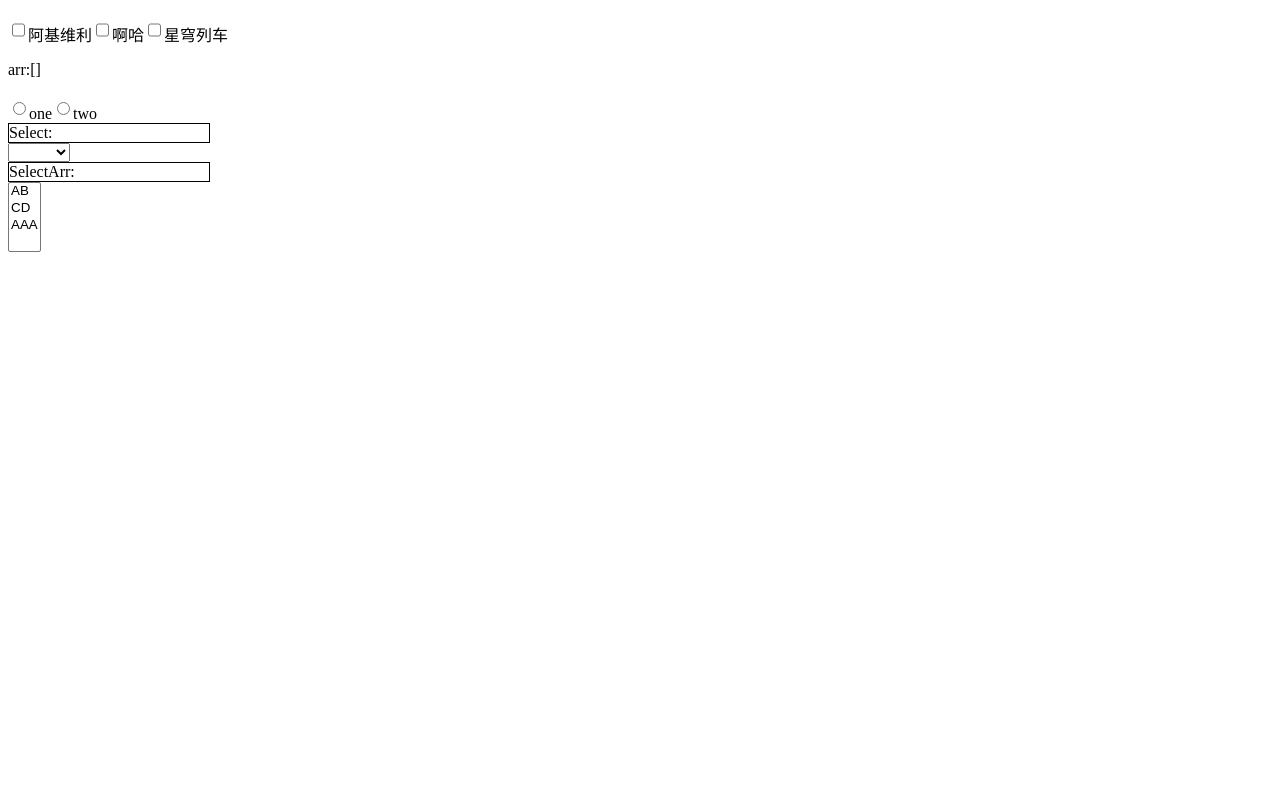
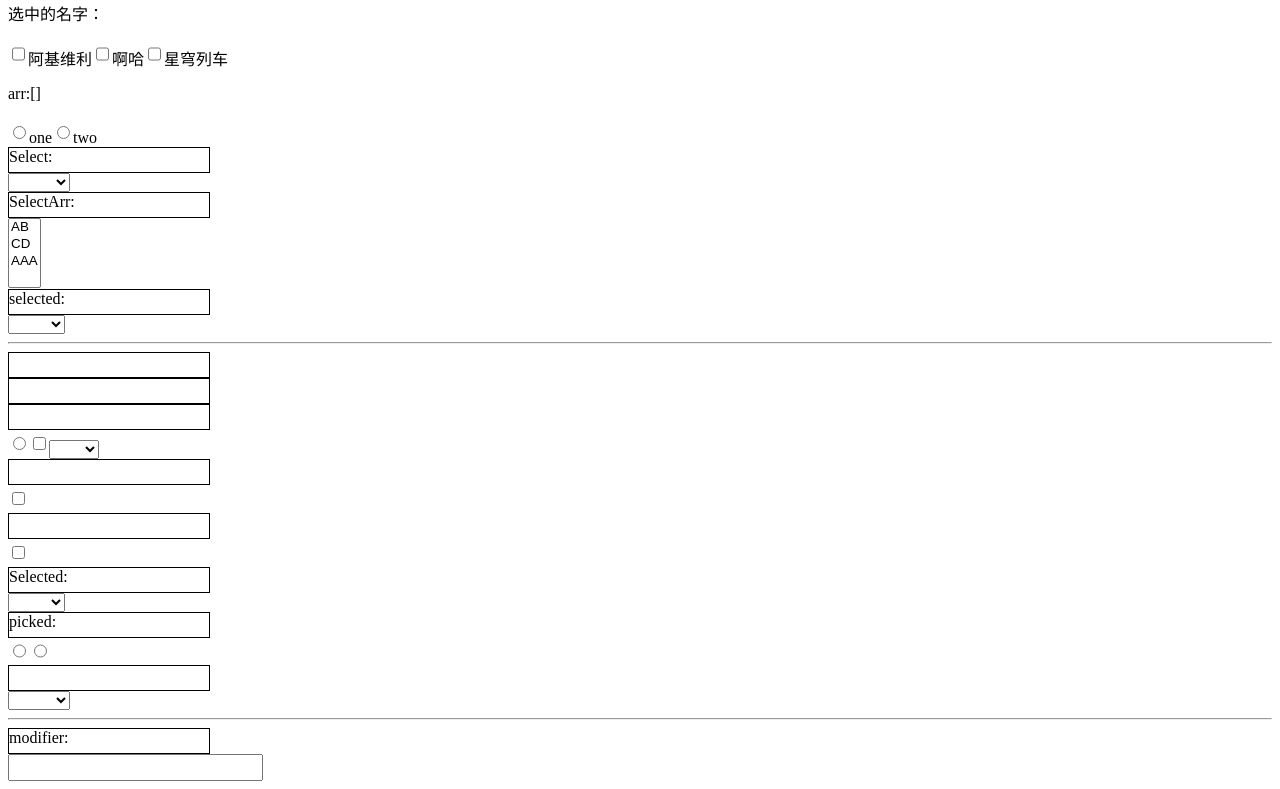
Before and after one commit to blankCx330/vue-, a Vue app in the folder 表单输入绑定/: page / in a window 1280 px wide. Shown: the part 354-1143 px from the top of the page. Before the commit the page ends 800 px from the top, so only its background shows below. Built offline with nearby package versions, Linux system fonts and the light colour scheme.

Commit message:
表单输入绑定 值绑定 修饰符

```diff
--- a/表单输入绑定/src/App.vue
+++ b/表单输入绑定/src/App.vue
@@ -8,6 +8,15 @@ const chaekedName = ref([])
 const arr = ref([])
 const selected = ref('');
 const selectArr = ref([]);
+const options = ref([
+  { text: 'One', value: 'A' },
+  { text: 'Two', value: 'B' },
+  { text: 'Three', value: 'C' }
+])
+const picked = ref('');
+const toggle = ref('')
+const reNum = num => '这是第'+num+'个元素'
+const modifier = ref('');
 </script>
 
 <template>
@@ -109,6 +118,85 @@ const selectArr = ref([]);
     <option value="3">AAA</option>
   </select>
 
+  <!-- 当然可以使用v-for快速部署option -->
+  <div>selected: {{ selected }}</div>
+  <select v-model="selected">
+    <option
+      v-for="option in options"
+        :value="option.value">
+        {{ option.text }}
+    </option>
+  </select>
+
+  <hr/>
+
+  <!-- 值绑定 -->
+  <!-- 简单来说就是返回value的值 -->
+   <div>{{ picked }}</div>
+   <div>{{ toggle }}</div>
+   <div>{{ selected }}</div>
+  <!-- `picked` 在被选择时是字符串 "a" -->
+  <input type="radio" v-model="picked" value="a" />
+
+  <!-- `toggle` 只会为 true 或 false -->
+  <input type="checkbox" v-model="toggle" />
+
+  <!-- `selected` 在第一项被选中时为字符串 "abc" -->
+  <select v-model="selected">
+    <option value="abc">ABC</option>
+  </select>
+
+  <!-- true-value 和 false-value 是 Vue 特有的属性 -->
+  <!-- 在选中时value为YES 取消选择时设为 NO -->
+  <div>{{ toggle }}</div>
+  <input
+    type="checkbox"
+    v-model="toggle"
+    true-value="YES"
+    false-value="NO"
+    />
+
+  <!-- value同样可以通过 v-bind 将其绑定为其他动态值 -->
+  <!-- true-value 和 false-value 也可以绑定为他动态值 -->
+  <!-- 简单来说就是绑定一个函数 -->
+  <!-- 当然不要忘记v-bind的简写是 ':' -->
+
+  <div>{{ toggle }}</div>
+  <input
+    type="checkbox"
+    v-model="toggle"
+    :true-value="reNum(1)"
+    :false-value="reNum(0)"
+    />
+
+  <div>Selected: {{ selected }}</div>
+  <select v-model="selected">
+    <option
+      v-for="(option, index) in options"
+      :value="reNum(index)"
+      :key="option.value">
+    {{ option.text }}
+    </option>
+  </select>
+
+<div>picked: {{ picked }}</div>
+<input type="radio" v-model="picked" :value="reNum(1)" />
+<input type="radio" v-model="picked" :value="reNum(2)" />
+<div>{{ selected }}</div>
+
+<!-- v-model 同样也支持非字符串类型的值绑定！ -->
+<select v-model="selected">
+  <option :value="{ '这是一个对象': 123 }">
+    对象捏
+  </option>
+</select>
+
+<hr/>
+
+<!-- 修饰符 -->
+<div>modifier: {{ modifier }}</div>
+<input type="text" v-model.lazy="modifier"/>
+
 </template>
 
 <style scoped>
@@ -122,6 +210,7 @@ textarea{
 div{
   border: 1px solid #000;
   width: 200px;
+  height: 1.5rem;
   word-wrap: break-word;
 }
 </style>
```
